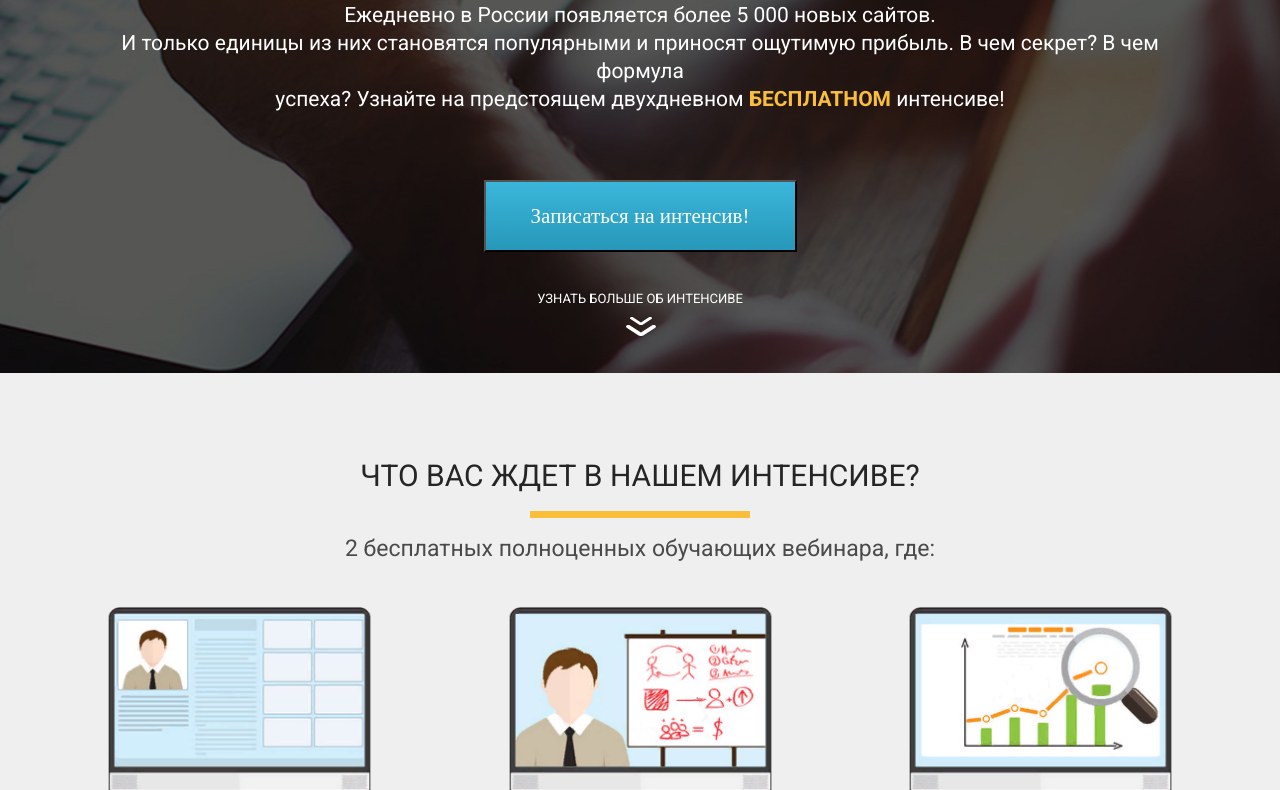
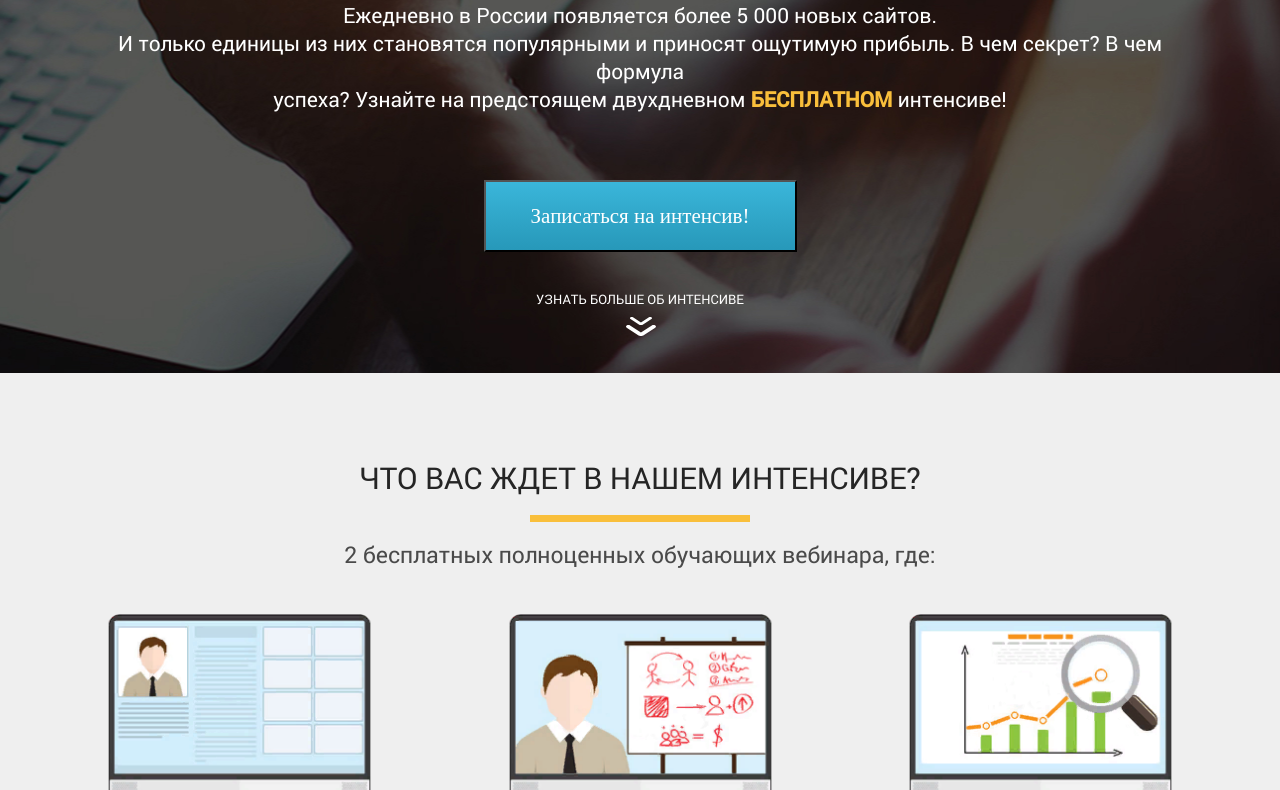
Before and after one commit to Albos37/petrichenko_site, a plain HTML site: page index.html in a window 1280 px wide. Shown: the part 427-1217 px from the top of the page. Drawn offline with Linux system fonts and the light colour scheme.

Commit message:
8_+fonts

```diff
--- a/CSS/style.css
+++ b/CSS/style.css
@@ -1,4 +1,4 @@
-/* @import "../fonts/fonts.css";  */
+@import "../fonts/fonts.css";
 
 * {
   margin: 0;
--- a/fonts/fonts.css
+++ b/fonts/fonts.css
@@ -1,6 +1,13 @@
 @font-face {
-    font-family: 'Roboto';
-    src: url('./Roboto-Regular.ttf');
-    font-weight: normal;
-    font-style: normal;
+  font-family: "Roboto";
+  src: url("./Roboto-Regular.ttf");
+  font-weight: normal;
+  font-style: normal;
 }
+
+@font-face {
+  font-family: "Roboto";
+  src: url("./Roboto-Medium.ttf");
+  font-weight: 500;
+  font-style: normal;
+}
--- a/index.html
+++ b/index.html
@@ -4,12 +4,12 @@
     <meta charset="UTF-8" />
     <meta http-equiv="X-UA-Compatible" content="IE=edge" />
     <meta name="viewport" content="width=device-width, initial-scale=1.0" />
-    <link rel="preconnect" href="https://fonts.googleapis.com" />
+    <!-- <link rel="preconnect" href="https://fonts.googleapis.com" />
     <link rel="preconnect" href="https://fonts.gstatic.com" crossorigin />
     <link
       href="https://fonts.googleapis.com/css2?family=Roboto:wght@400;500;700&display=swap"
       rel="stylesheet"
-    />
+    />  -->
     <link rel="stylesheet" href="./CSS/style.css" />
 
     <title>Wordpress интенсив</title>
```
